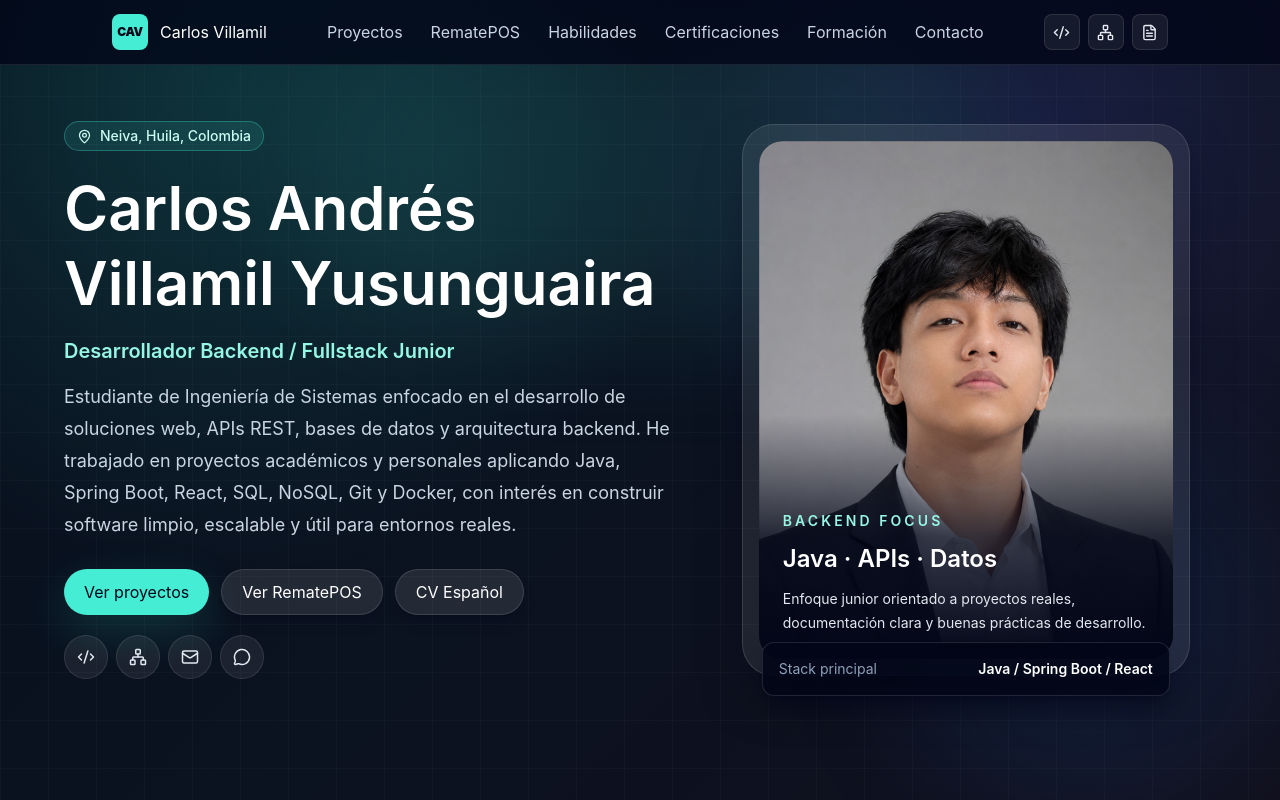
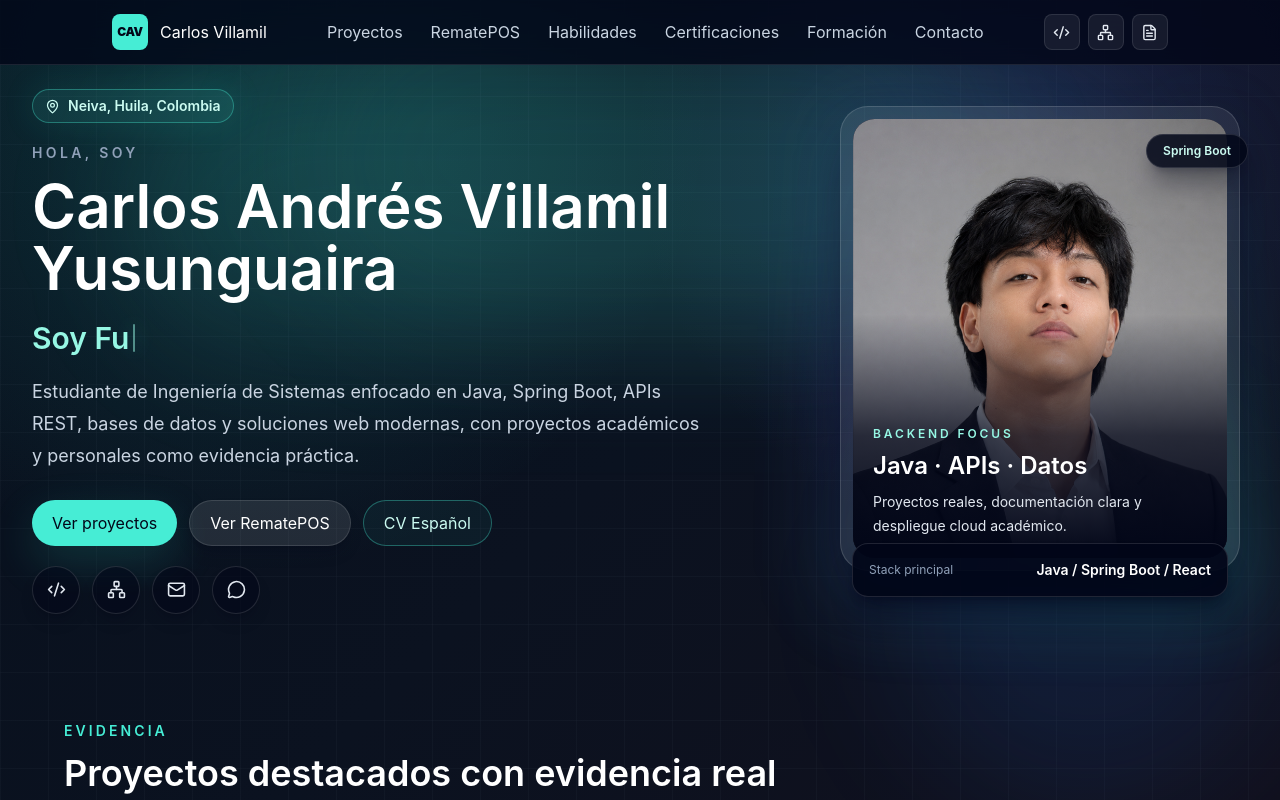
Before and after one commit to pilo77/carlos-villamil-portfolio, a React (Vite) app: page / in a window 1280 px wide. Shown: the top 800 px of the page. Built offline with nearby package versions, Linux system fonts and the light colour scheme.

Commit message:
feat(hero): add animated typewriter headline

```diff
--- a/src/components/sections/Hero.tsx
+++ b/src/components/sections/Hero.tsx
@@ -2,7 +2,8 @@ import { motion } from 'framer-motion'
 import { Code2, Mail, MapPin, MessageCircle, Network } from 'lucide-react'
 import { primaryActions, profile, socialLinks } from '../../data/profile'
 import { ActionButton } from '../ui/ActionButton'
-import { getSafeAnchorProps } from '../../utils/links'
+import { SocialIconButton } from '../ui/SocialIconButton'
+import { TypewriterText } from '../ui/TypewriterText'
 
 const socialIconByLabel = {
   Email: Mail,
@@ -11,83 +12,113 @@ const socialIconByLabel = {
   WhatsApp: MessageCircle,
 }
 
+const typewriterPhrases = [
+  'Desarrollador Backend Junior',
+  'Fullstack Junior',
+  'Java + Spring Boot',
+  'APIs REST y Bases de Datos',
+  'React + TypeScript',
+]
+
+const actionVariantByIndex = ['primary', 'secondary', 'outline'] as const
+
 export function Hero() {
   return (
-    <section id="inicio" className="px-5 pb-12 pt-12 sm:px-8 lg:px-12 lg:pb-16 lg:pt-14">
-      <div className="mx-auto grid max-w-6xl items-center gap-10 lg:grid-cols-[1.1fr_0.9fr]">
+    <section
+      id="inicio"
+      className="relative isolate px-4 py-8 sm:px-6 lg:min-h-[560px] lg:px-8 lg:py-6 xl:min-h-[600px]"
+    >
+      <div className="absolute inset-x-0 top-0 -z-10 mx-auto h-72 max-w-5xl rounded-full bg-teal-300/10 blur-3xl" />
+
+      <div className="mx-auto grid max-w-7xl items-center gap-8 lg:grid-cols-[minmax(0,1.05fr)_minmax(18rem,26rem)] xl:gap-12">
         <motion.div
+          className="max-w-3xl"
           initial={{ opacity: 0, y: 18 }}
           animate={{ opacity: 1, y: 0 }}
           transition={{ duration: 0.6, ease: 'easeOut' }}
         >
-          <div className="inline-flex items-center gap-2 rounded-full border border-teal-300/30 bg-teal-300/10 px-3 py-1 text-sm font-medium text-teal-100">
+          <div className="inline-flex items-center gap-2 rounded-full border border-teal-300/35 bg-teal-300/10 px-3 py-1.5 text-sm font-semibold text-teal-100 shadow-[0_0_35px_rgba(45,212,191,0.12)]">
             <MapPin size={15} aria-hidden="true" />
             {profile.location}
           </div>
-          <h1 className="mt-5 max-w-4xl text-4xl font-semibold leading-tight text-white sm:text-5xl lg:text-6xl">
+
+          <p className="mt-5 text-sm font-semibold uppercase tracking-[0.24em] text-slate-400">
+            Hola, soy
+          </p>
+
+          <h1 className="mt-3 max-w-4xl text-4xl font-semibold leading-[1.04] text-white sm:text-5xl xl:text-6xl">
             {profile.name}
           </h1>
-          <p className="mt-4 text-xl font-semibold text-teal-200">{profile.role}</p>
-          <p className="mt-4 max-w-3xl text-base leading-8 text-slate-300 sm:text-lg">
+
+          <p className="mt-5 min-h-9 text-2xl font-semibold text-teal-200 sm:text-3xl">
+            Soy <TypewriterText phrases={typewriterPhrases} />
+          </p>
+
+          <p className="mt-5 max-w-2xl text-base leading-8 text-slate-300 sm:text-lg">
             {profile.summary}
           </p>
+
           <div className="mt-7 flex flex-wrap gap-3">
             {primaryActions.map((action, index) => (
               <ActionButton
                 key={action.label}
                 {...action}
-                variant={index === 0 ? 'primary' : 'secondary'}
+                variant={actionVariantByIndex[index] ?? 'secondary'}
               />
             ))}
           </div>
-          <div className="mt-5 flex flex-wrap gap-2">
-            {socialLinks.map((link) => (
-              <a
-                aria-label={link.label}
-                className="grid size-11 place-items-center rounded-full border border-white/10 bg-white/7 text-slate-200 transition hover:border-teal-300/50 hover:bg-teal-300/10 hover:text-teal-100"
-                href={link.href}
-                key={link.label}
-                {...getSafeAnchorProps(link.href ?? '', link.newTab)}
-              >
-                {(() => {
-                  const Icon = socialIconByLabel[link.label as keyof typeof socialIconByLabel]
-                  return Icon ? <Icon size={18} aria-hidden="true" /> : link.label
-                })()}
-              </a>
-            ))}
+
+          <div className="mt-5 flex flex-wrap gap-3">
+            {socialLinks.map((link) => {
+              const Icon = socialIconByLabel[link.label as keyof typeof socialIconByLabel]
+
+              return Icon ? (
+                <SocialIconButton
+                  href={link.href}
+                  icon={Icon}
+                  key={link.label}
+                  label={link.label}
+                  newTab={link.newTab}
+                />
+              ) : null
+            })}
           </div>
         </motion.div>
 
         <motion.div
-          className="relative mx-auto w-full max-w-sm lg:max-w-md"
-          initial={{ opacity: 0, scale: 0.96 }}
-          animate={{ opacity: 1, scale: 1 }}
+          className="relative mx-auto w-full max-w-[23rem] lg:justify-self-end xl:max-w-[25rem]"
+          initial={{ opacity: 0, scale: 0.96, y: 16 }}
+          animate={{ opacity: 1, scale: 1, y: 0 }}
           transition={{ duration: 0.7, delay: 0.1, ease: 'easeOut' }}
         >
-          <div className="overflow-hidden rounded-[2rem] border border-white/12 bg-white/8 p-4 shadow-2xl shadow-slate-950/50">
-            <div className="relative aspect-[4/5] overflow-hidden rounded-[1.5rem] bg-slate-950">
+          <div className="absolute -inset-4 rounded-[2rem] bg-[conic-gradient(from_140deg,rgba(45,212,191,0.28),rgba(99,102,241,0.18),transparent,rgba(45,212,191,0.24))] opacity-80 blur-2xl" />
+          <div className="relative overflow-hidden rounded-[1.75rem] border border-white/14 bg-white/8 p-3 shadow-2xl shadow-slate-950/50">
+            <div className="relative aspect-[4/4.7] overflow-hidden rounded-[1.35rem] bg-slate-950">
               <img
                 alt={profile.imageAlt}
-                className="h-full w-full object-cover object-[50%_18%]"
+                className="h-full w-full object-cover object-[50%_16%]"
                 height="900"
                 src={profile.imageSrc}
                 width="720"
               />
-              <div className="absolute inset-x-0 bottom-0 bg-gradient-to-t from-slate-950 via-slate-950/78 to-transparent p-6 pt-24">
-                <p className="text-sm font-semibold uppercase tracking-[0.22em] text-teal-200">
+              <div className="absolute inset-x-0 bottom-0 bg-gradient-to-t from-slate-950 via-slate-950/76 to-transparent p-5 pt-28">
+                <p className="text-xs font-semibold uppercase tracking-[0.24em] text-teal-200">
                   Backend Focus
                 </p>
-                <p className="mt-3 text-2xl font-semibold text-white">Java · APIs · Datos</p>
-                <p className="mt-3 text-sm leading-6 text-slate-200">
-                  Enfoque junior orientado a proyectos reales, documentación clara y buenas
-                  prácticas de desarrollo.
+                <p className="mt-2 text-2xl font-semibold text-white">Java · APIs · Datos</p>
+                <p className="mt-2 text-sm leading-6 text-slate-200">
+                  Proyectos reales, documentación clara y despliegue cloud académico.
                 </p>
               </div>
             </div>
           </div>
-          <div className="absolute -bottom-5 left-5 right-5 rounded-xl border border-white/12 bg-slate-950/90 p-4 shadow-xl shadow-slate-950/40">
+
+          <div className="absolute -right-2 top-7 hidden rounded-full border border-white/12 bg-slate-950/85 px-4 py-2 text-xs font-semibold text-teal-100 shadow-xl shadow-slate-950/35 sm:block">
+            Spring Boot
+          </div>
+          <div className="relative mx-3 -mt-7 rounded-2xl border border-white/12 bg-slate-950/92 p-4 shadow-xl shadow-slate-950/40">
             <div className="flex items-center justify-between gap-4">
-              <span className="text-sm text-slate-400">Stack principal</span>
+              <span className="text-xs text-slate-400">Stack principal</span>
               <span className="text-sm font-semibold text-white">Java / Spring Boot / React</span>
             </div>
           </div>
--- /dev/null
+++ b/src/components/ui/TypewriterText.tsx
@@ -0,0 +1,63 @@
+import { useEffect, useMemo, useState } from 'react'
+
+interface TypewriterTextProps {
+  cursorLabel?: string
+  phrases: string[]
+}
+
+export function TypewriterText({
+  cursorLabel = 'Perfil profesional',
+  phrases,
+}: TypewriterTextProps) {
+  const safePhrases = useMemo(() => phrases.filter(Boolean), [phrases])
+  const [phraseIndex, setPhraseIndex] = useState(0)
+  const [letterIndex, setLetterIndex] = useState(0)
+  const [isDeleting, setIsDeleting] = useState(false)
+
+  useEffect(() => {
+    if (safePhrases.length === 0) {
+      return undefined
+    }
+
+    const currentPhrase = safePhrases[phraseIndex]
+    const isComplete = letterIndex === currentPhrase.length
+    const isEmpty = letterIndex === 0
+    const delay = isDeleting ? 34 : isComplete ? 1450 : 58
+
+    const timeout = window.setTimeout(() => {
+      if (!isDeleting && isComplete) {
+        setIsDeleting(true)
+        return
+      }
+
+      if (isDeleting && isEmpty) {
+        setIsDeleting(false)
+        setPhraseIndex((current) => (current + 1) % safePhrases.length)
+        return
+      }
+
+      setLetterIndex((current) => current + (isDeleting ? -1 : 1))
+    }, delay)
+
+    return () => window.clearTimeout(timeout)
+  }, [isDeleting, letterIndex, phraseIndex, safePhrases])
+
+  if (safePhrases.length === 0) {
+    return null
+  }
+
+  const currentText = safePhrases[phraseIndex].slice(0, letterIndex)
+
+  return (
+    <span aria-label={`${cursorLabel}: ${safePhrases.join(', ')}`} className="inline-flex min-h-8">
+      <span aria-hidden="true" className="text-teal-200">
+        {currentText}
+      </span>
+      <span
+        aria-hidden="true"
+        className="ml-1 inline-block h-7 w-0.5 translate-y-1 rounded-full bg-teal-200 shadow-[0_0_18px_rgba(94,234,212,0.65)] motion-safe:animate-pulse"
+      />
+      <span className="sr-only">{safePhrases.join(', ')}</span>
+    </span>
+  )
+}
--- a/src/data/profile.ts
+++ b/src/data/profile.ts
@@ -5,7 +5,7 @@ export const profile: Profile = {
   role: 'Desarrollador Backend / Fullstack Junior',
   location: 'Neiva, Huila, Colombia',
   summary:
-    'Estudiante de Ingeniería de Sistemas enfocado en el desarrollo de soluciones web, APIs REST, bases de datos y arquitectura backend. He trabajado en proyectos académicos y personales aplicando Java, Spring Boot, React, SQL, NoSQL, Git y Docker, con interés en construir software limpio, escalable y útil para entornos reales.',
+    'Estudiante de Ingeniería de Sistemas enfocado en Java, Spring Boot, APIs REST, bases de datos y soluciones web modernas, con proyectos académicos y personales como evidencia práctica.',
   about:
     'Soy estudiante de Ingeniería de Sistemas, con interés en el desarrollo de software, backend, bases de datos y aplicaciones web. He trabajado en proyectos académicos y personales aplicando Java, Spring Boot, JavaScript, React, SQL, NoSQL, Git y Docker. Me caracterizo por la responsabilidad, la facilidad de aprendizaje y la disposición para asumir nuevos retos tecnológicos.',
   imageSrc: '/images/profile-carlos.png',
```
